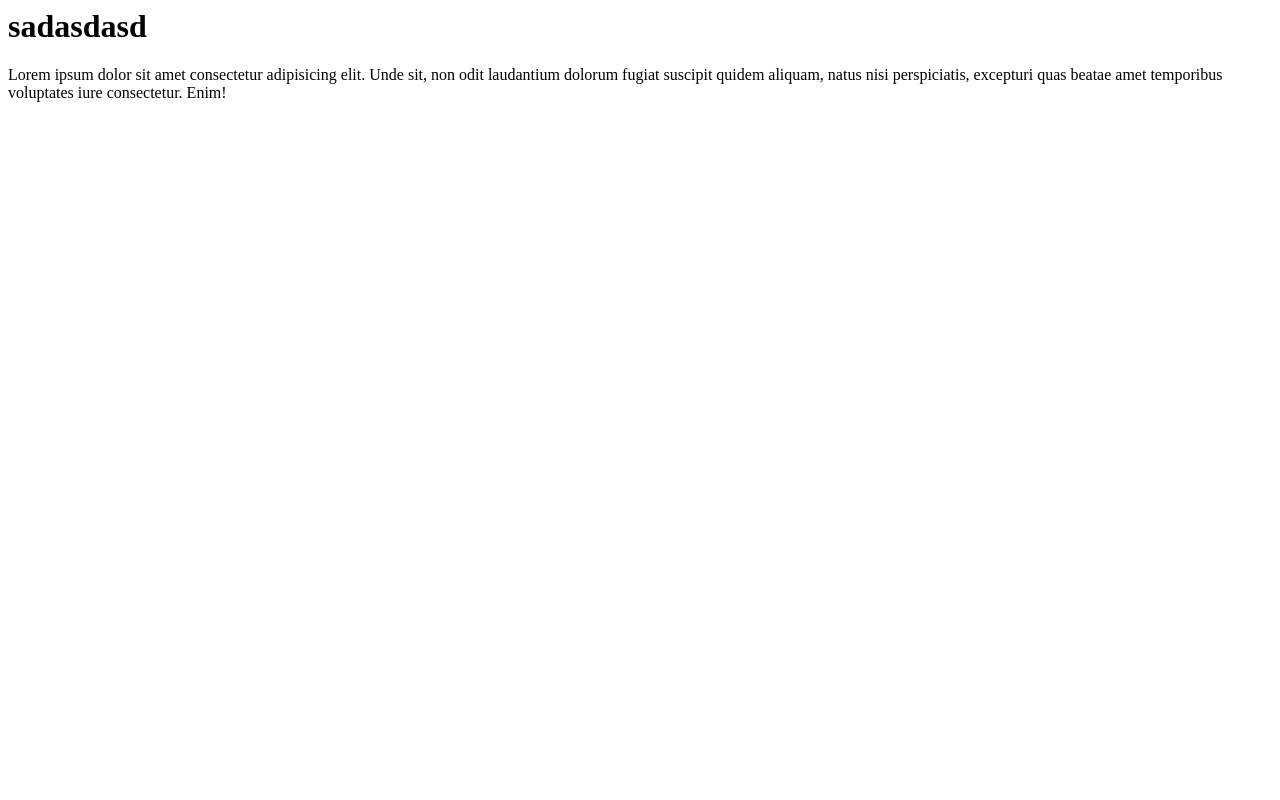
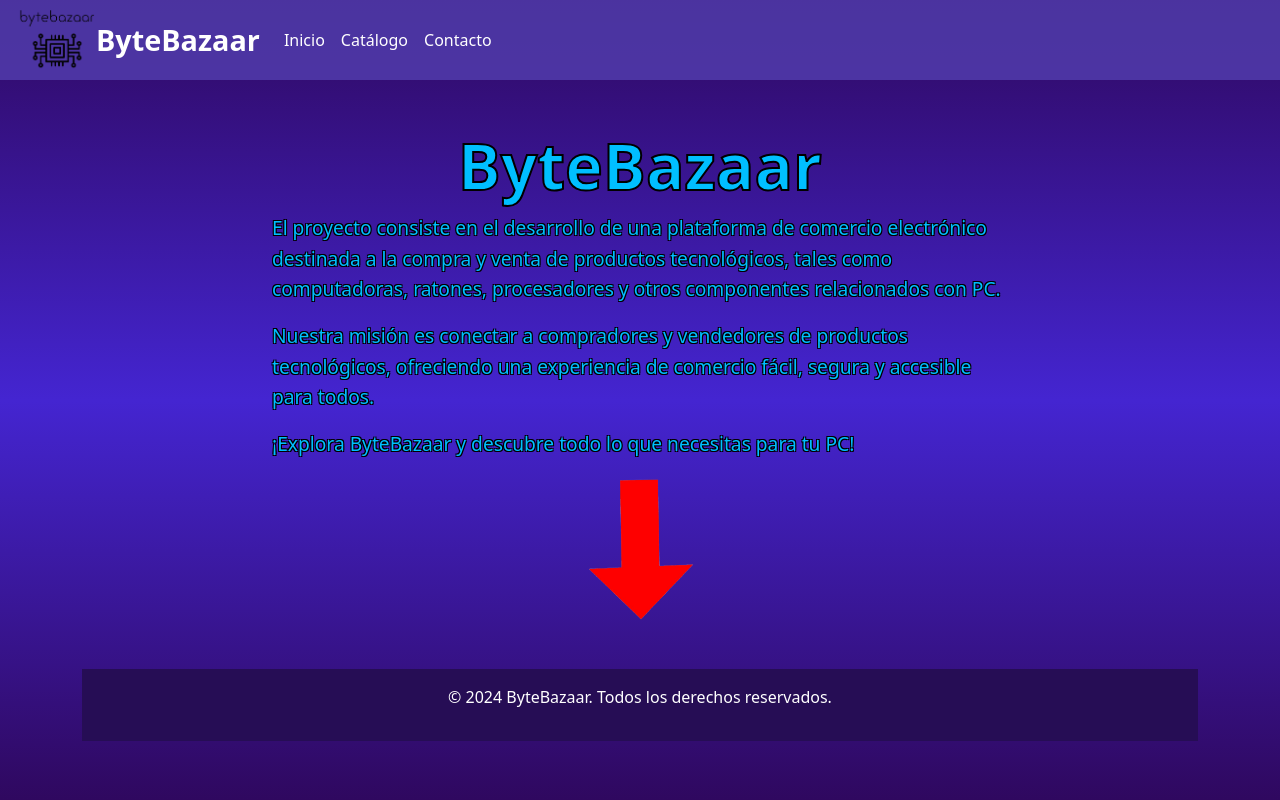
Before and after one commit to angelperugini/ByteBazaarWeb, a Django app: page / in a window 1280 px wide. Run offline with Django 5.2, Linux system fonts and the light colour scheme.

Commit message:
diseño de la pagina

```diff
--- a/BytebazaarWeb/settings.py
+++ b/BytebazaarWeb/settings.py
@@ -116,7 +116,7 @@ USE_TZ = True
 # Static files (CSS, JavaScript, Images)
 # https://docs.djangoproject.com/en/5.1/howto/static-files/
 
-STATIC_URL = 'static/'
+STATIC_URL = '/static/'
 
 # Default primary key field type
 # https://docs.djangoproject.com/en/5.1/ref/settings/#default-auto-field
--- a/mi_app/Templates/home.html
+++ b/mi_app/Templates/home.html
@@ -1,2 +1,68 @@
-<h1>sadasdasd</h1>
-<p>Lorem ipsum dolor sit amet consectetur adipisicing elit. Unde sit, non odit laudantium dolorum fugiat suscipit quidem aliquam, natus nisi perspiciatis, excepturi quas beatae amet temporibus voluptates iure consectetur. Enim!</p>
+<!DOCTYPE html>
+<html lang="es">
+<head>
+    <meta charset="UTF-8">
+    <meta name="viewport" content="width=device-width, initial-scale=1.0">
+    <title>ByteBazaar - Inicio</title>
+
+    {% load static %}
+
+    <!-- Cargar Bootstrap desde el CDN -->
+    <link href="https://cdn.jsdelivr.net/npm/bootstrap@5.3.3/dist/css/bootstrap.min.css" rel="stylesheet" integrity="sha384-QWTKZyjpPEjISv5WaRU9OFeRpok6YctnYmDr5pNlyT2bRjXh0JMhjY6hW+ALEwIH" crossorigin="anonymous">
+    <link rel="stylesheet" href="../static/assets/css/style.css">
+
+    <link href="https://cdnjs.cloudflare.com/ajax/libs/font-awesome/6.0.0-beta3/css/all.min.css" rel="stylesheet">
+
+</head>
+<body>
+
+    <!-- Navbar (barra de navegación) -->
+    <nav class="navbar navbar-expand-lg navbar-custom d-flex justify-content-between">
+        <img class="img-logo" src="../static/assets/img/LOGO.png" alt="icono">
+        <a class="navbar-brand color-white" href="#">ByteBazaar</a>
+        <button class="navbar-toggler" type="button" data-toggle="collapse" data-target="#navbarNav" aria-controls="navbarNav" aria-expanded="false" aria-label="Toggle navigation">
+            <span class="navbar-toggler-icon"></span>
+        </button>
+        <div class="collapse navbar-collapse" id="navbarNav">
+            <ul class="navbar-nav ml-auto">
+                <li class="nav-item active">
+                    <a class="nav-link" href="#">Inicio</a>
+                </li>
+                <li class="nav-item">
+                    <a class="nav-link" href="#">Catálogo</a>
+                </li>
+                <li class="nav-item">
+                    <a class="nav-link" href="#">Contacto</a>
+                </li>
+            </ul>
+        </div>
+    </nav>
+
+    <!-- Contenido principal -->
+    <div class="container mt-5">
+        <div class="text-center">
+            <h1 class="text-gradient">ByteBazaar</h1>
+        </div>
+        <div class="row justify-content-center">
+            <div class="col-md-8">
+                <p class="text">El proyecto consiste en el desarrollo de una plataforma de comercio electrónico destinada a la compra y venta de productos tecnológicos, tales como computadoras, ratones, procesadores y otros componentes relacionados con PC.</p>
+                <p class="text">Nuestra misión es conectar a compradores y vendedores de productos tecnológicos, ofreciendo una experiencia de comercio fácil, segura y accesible para todos.</p>
+                <p class="text">¡Explora ByteBazaar y descubre todo lo que necesitas para tu PC!</p>
+                </div>
+            </div>
+
+            <!-- Flecha debajo de la descripción (como imagen) -->
+        <div class="arrow-container">
+            <img src="../static/assets/img/Flecha roja.png" alt="Flecha" class="arrow-img">
+        </div>
+
+    <!-- Footer (pie de página) -->
+    <footer class="footer-custom text-white text-center py-3 mt-5">
+        <p>&copy; 2024 ByteBazaar. Todos los derechos reservados.</p>
+    </footer>
+
+
+    <!-- Cargar los scripts de Bootstrap -->
+    <script src="https://cdn.jsdelivr.net/npm/bootstrap@5.3.3/dist/js/bootstrap.bundle.min.js" integrity="sha384-YvpcrYf0tY3lHB60NNkmXc5s9fDVZLESaAA55NDzOxhy9GkcIdslK1eN7N6jIeHz" crossorigin="anonymous"></script>
+</body>
+</html>
--- /dev/null
+++ b/mi_app/static/assets/css/style.css
@@ -0,0 +1,79 @@
+/* Aplicar Flexbox al body */
+body {
+    display: flex;
+    flex-direction: column; /* Los elementos estarán en columna */
+    min-height: 100vh; /* Asegura que el body tenga al menos el 100% de la altura de la ventana */
+    background: linear-gradient(to bottom, #2F085F, #4425D1, #2F085F); /* Fondo con gradiente */
+    background-size: cover; /* Asegura que la imagen cubra toda la pantalla */
+    background-position: center; /* Centra la imagen */
+    background-repeat: no-repeat; /* Evita que la imagen se repita */
+    margin: 0; /* Elimina márgenes en el body */
+}
+
+/* Contenedor principal */
+.container {
+    flex-grow: 1; /* Hace que el contenedor ocupe el espacio disponible */
+}
+
+/* Clase para el título con gradiente de color */
+.text-gradient {
+    font-size: 4rem; /* Título grande */
+    font-weight: bold;
+    color: deepskyblue;
+    /* Borde negro alrededor del texto */
+    -webkit-text-stroke: 2px black; /* Borde de 2 píxeles de color negro */
+}
+
+
+/* Clase para los textos en la descripción */
+.text {
+    font-size: 1.2rem; /* Tamaño de texto cómodo */
+    line-height: 1.6;
+    color: deepskyblue;
+    text-shadow: 1px 1px 0px black, -1px -1px 0px black, 1px -1px 0px black, -1px 1px 0px black;
+}
+
+.navbar-custom {
+    background-color: #513dadd3; /* Color morado */
+    padding: 0.5rem 1rem; /* Ajuste de padding */
+}
+
+.navbar-custom .navbar-nav .nav-link {
+    color: white; /* Texto blanco para los enlaces */
+    font-size: 1rem; /* Asegura que los enlaces sean legibles */
+}
+
+.navbar-custom .navbar-nav .nav-link:hover {
+    color: #d01de7; /* Efecto al pasar el mouse (tono magenta) */
+}
+
+/* Título del logo */
+.navbar-brand {
+    font-size: 1.8rem;
+    font-weight: bold;
+}
+
+.color-white {
+    color: white; /* Texto blanco para el pie de página */
+}
+
+/* Estilo del pie de página */
+.footer-custom {
+    background-color: #260d55; /* Un tono más oscuro de morado */
+    text-align: center; /* Centra el contenido */
+    padding: 1rem; /* Espaciado dentro del footer */
+    width: 100%; /* Asegura que ocupe todo el ancho */
+    margin-top: auto; /* Empuja el footer hacia el fondo */
+}
+
+.img-logo{
+    width: 80px;
+
+}
+
+.arrow-img {
+    width: 110px;
+    margin-left: auto;  /* Centrar la imagen */
+    margin-right: auto; /* Centrar la imagen */
+    display: block;     /* Hace que el contenedor trate la imagen como un bloque */
+}
```
Also changed, not shown: mi_app/static/assets/img/Flecha roja.png (added), mi_app/static/assets/img/LOGO.png (added).
